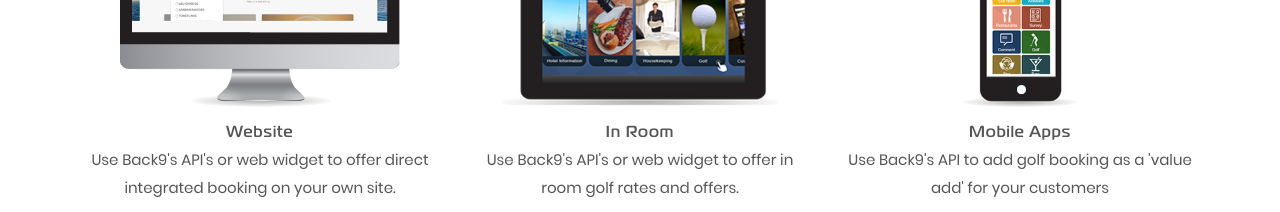
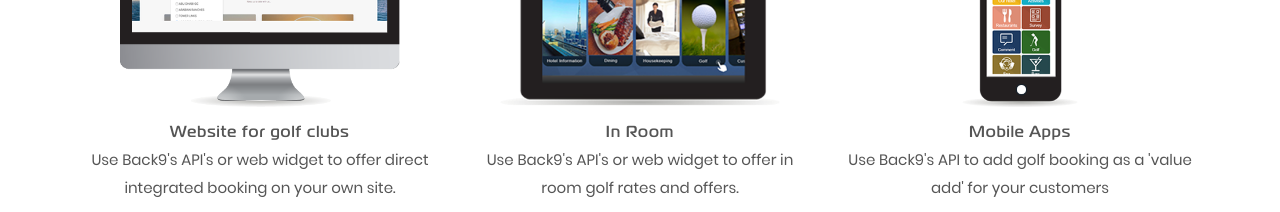
Before and after one commit to AkiSandoval/back9-concierge, a plain HTML site: page index.html in a window 1280 px wide. Shown: the part 1900-2112 px from the top of the page. Drawn offline with nearby package versions, Linux system fonts and the light colour scheme; a web font is replaced by a local one.

Commit message:
golf clubs

```diff
--- a/index.html
+++ b/index.html
@@ -59,7 +59,7 @@
         <div class="row">
         <ul class="col-md-4">
           <li><img src="img/pc-black.png" alt="web widget" width="80%"></li>
-          <li><span class="platforms-title">Website</span></li>
+          <li><span class="platforms-title">Website for golf clubs</span></li>
           <li><p>Use Back9's API's or web widget to offer direct integrated booking on your own site.</p></li>
         </ul>
         <ul class="col-md-4">
```
